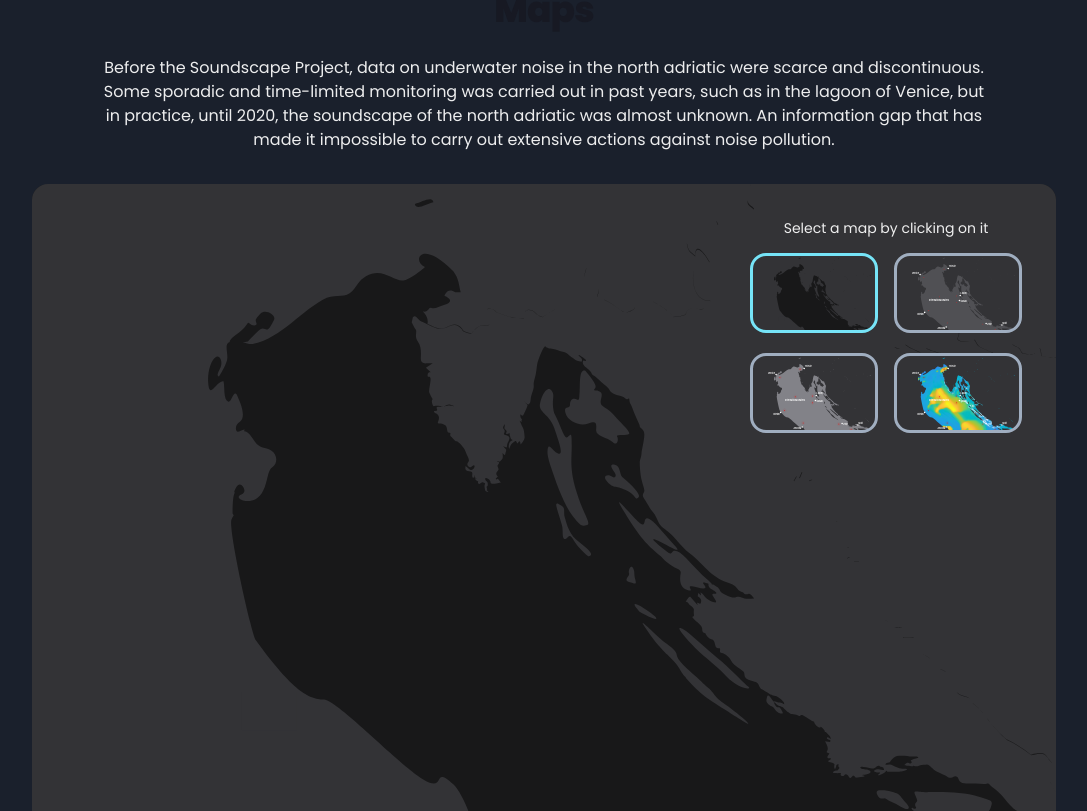
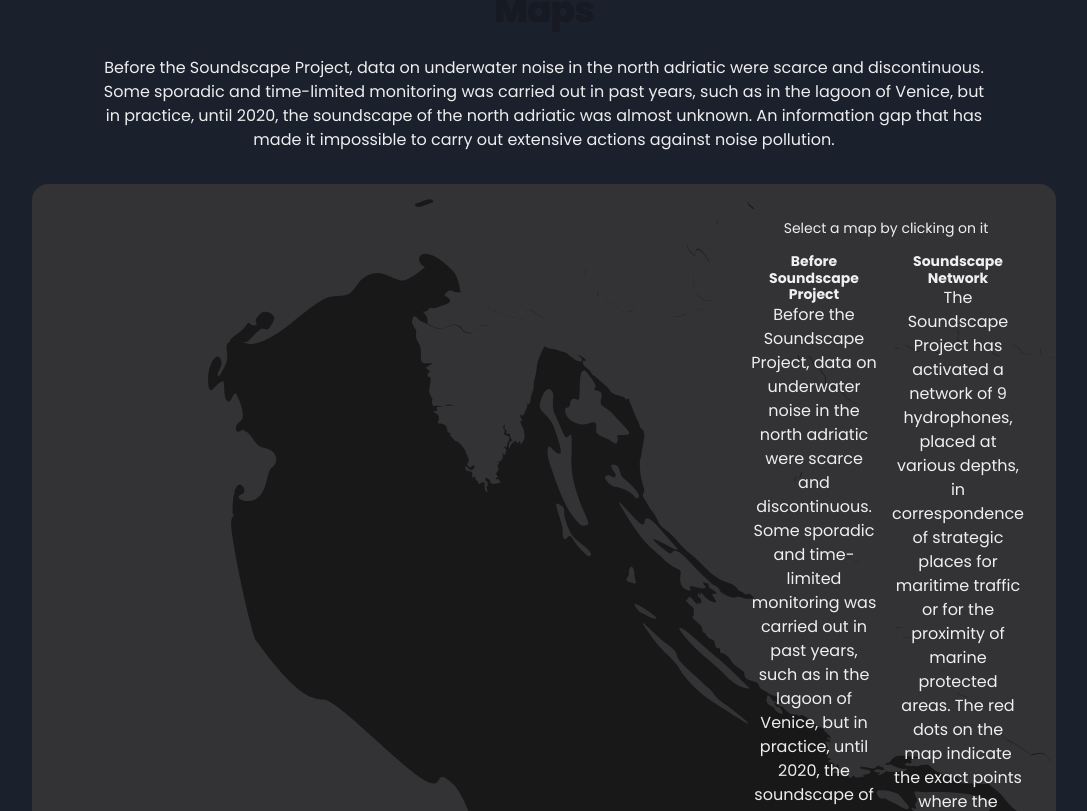
Before and after one commit to 16am/soundscape, a React (Create React App) app: page /maps in a window 1280 px wide. Shown: the part 141-952 px from the top of the page, without its empty margins (96-1183 px from the left). Built offline with nearby package versions, Linux system fonts and the light colour scheme.

Commit message:
mobile version optimization

```diff
--- a/src/components/Maps.jsx
+++ b/src/components/Maps.jsx
@@ -172,11 +172,23 @@ export function Maps({ language }) {
         </Box>
 
         <Flex px={{ base: 0, sm: 16 }} flexDir="column">
-          {/* <Flex w="full" justifyContent="center" my="4" fontWeight="extrabold">
+          <Flex
+            d={{ base: "flex", sm: "none" }}
+            w="full"
+            justifyContent="center"
+            my="4"
+            fontWeight="extrabold"
+          >
             {keyMoments[selectedMap].title}
-          </Flex> */}
+          </Flex>
 
-          <Flex w="full" justifyContent="center" mb="8" fontWeight="regular">
+          <Flex
+            d={{ base: "none", sm: "flex" }}
+            w="full"
+            justifyContent="center"
+            mb="8"
+            fontWeight="regular"
+          >
             {keyMoments[selectedMap].description}
           </Flex>
         </Flex>
@@ -189,6 +201,7 @@ export function Maps({ language }) {
             minH="60vh"
             pos="relative"
             zIndex="1"
+            d={{ base: "none", sm: "block" }}
           >
             <Legend d="none" language={language} />
             <Center w="full" minH="60vh" fontWeight="extrabold">
@@ -207,12 +220,59 @@ export function Maps({ language }) {
               textAlign="center"
               justifyContent="center"
             >
-              <Heading fontSize="sm" fontWeight="400" mb="2">
+              <Heading
+                d={{ base: "none", sm: "block" }}
+                fontSize="sm"
+                fontWeight="400"
+                mb="2"
+              >
                 Select a map by clicking on it
               </Heading>
-              {/* <Flex w="full" my="4" justifyContent="center"> */}
+
               {maps.map((map, i) => (
-                <Flex flexDir="column" m="2" flexWrap="nowrap" maxW="32">
+                <Flex
+                  d={{ base: "none", sm: "flex" }}
+                  flexDir="column"
+                  m="2"
+                  flexWrap="nowrap"
+                  maxW="32"
+                >
+                  <Heading fontSize="sm">{keyMoments[i].title}</Heading>
+
+                  <Flex
+                    w="full"
+                    justifyContent="center"
+                    mb="8"
+                    fontWeight="regular"
+                  >
+                    {keyMoments[i].description}
+                  </Flex>
+
+                  <Box
+                    mb="1"
+                    key={i}
+                    w="calc(100vw - 32px)"
+                    as={Button}
+                    bg={bgs[map]}
+                    bgImage={map}
+                    bgSize="cover"
+                    borderRadius="2xl"
+                    borderWidth={3}
+                    borderColor={i === selectedMap ? "cyan.300" : "gray.400"}
+                    onClick={() => setSelectedMap(i)}
+                    _hover={{ bgImage: map, opacity: 0.8, bgSize: "cover" }}
+                  />
+                </Flex>
+              ))}
+
+              {maps.map((map, i) => (
+                <Flex
+                  d={{ base: "flex", sm: "none" }}
+                  flexDir="column"
+                  m="2"
+                  flexWrap="nowrap"
+                  maxW="32"
+                >
                   <Box
                     mb="1"
                     key={i}
@@ -233,7 +293,6 @@ export function Maps({ language }) {
                   </Heading>
                 </Flex>
               ))}
-              {/* </Flex> */}
             </Flex>
           </Box>
         </Flex>
```
